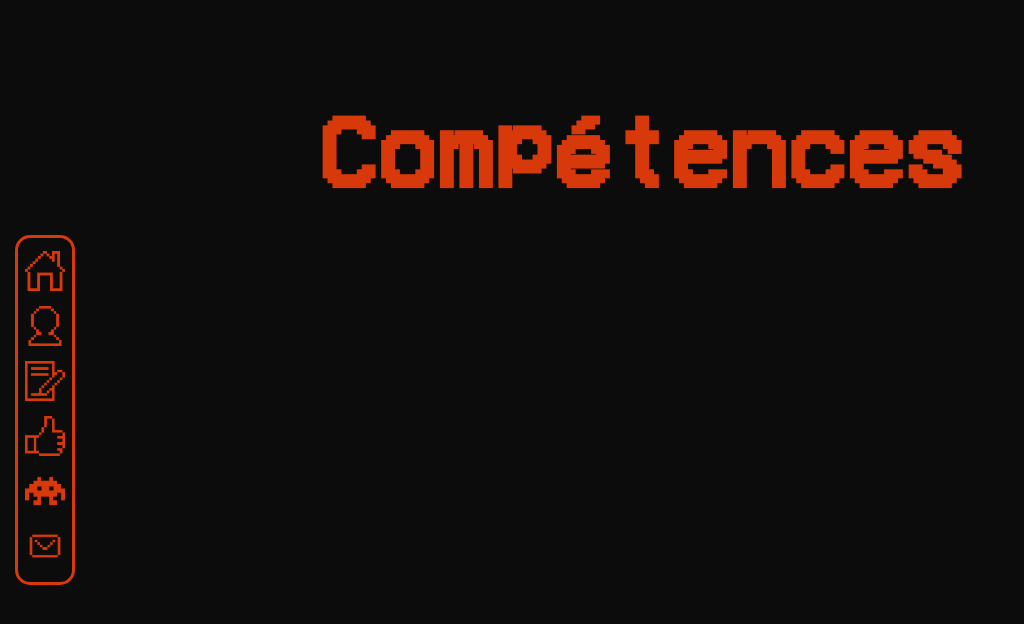
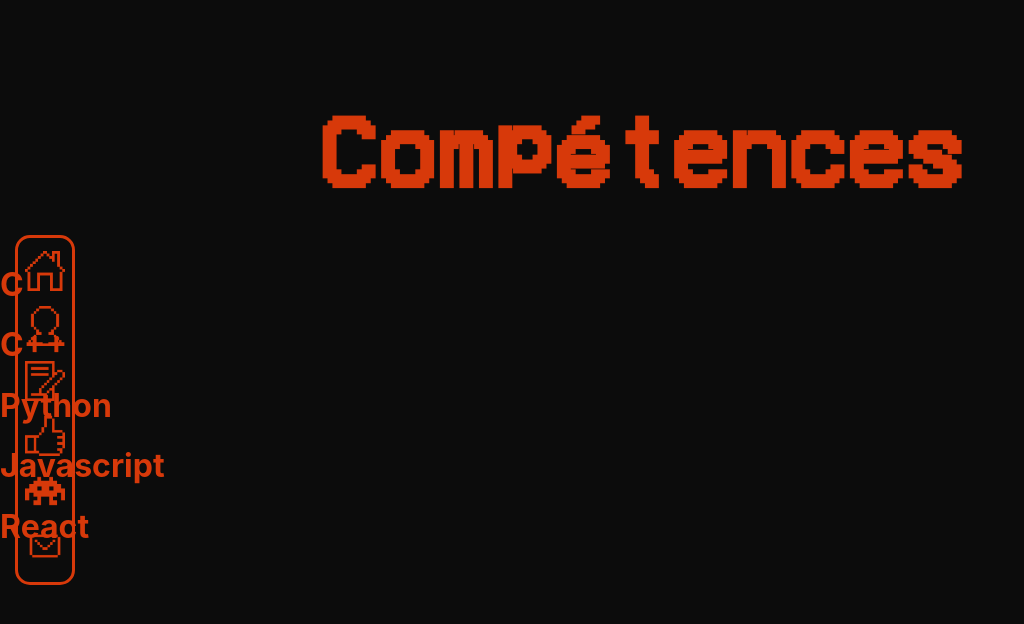
Before and after one commit to Solymnos/portfolio, a React (Create React App) app: page /competences in a window 1280 px wide. Shown: the top 624 px of the page, without its empty margins (0-1024 px from the left). Built offline with nearby package versions, Linux system fonts and the light colour scheme.

Commit message:
add start for competence view

```diff
--- a/package.json
+++ b/package.json
@@ -6,6 +6,7 @@
     "@testing-library/jest-dom": "^5.16.5",
     "@testing-library/react": "^13.4.0",
     "@testing-library/user-event": "^13.5.0",
+    "framer-motion": "^7.8.1",
     "react": "^18.2.0",
     "react-awesome-slider": "^4.1.0",
     "react-dom": "^18.2.0",
--- a/src/views/CompetencesView.js
+++ b/src/views/CompetencesView.js
@@ -1,14 +1,57 @@
-import React from 'react';
+import React, { useState } from 'react';
 import '../styles/CompetencesView.css';
 import Toolbar from '../components/Toolbar';
+import { motion, AnimatePresence } from 'framer-motion';
+
+const competences =
+[
+  {
+    id : 0,
+    name : 'C'
+  },
+  {
+    id : 1,
+    name : 'C++'
+  },
+  {
+    id : 2,
+    name : 'Python'
+  },
+  {
+    id : 3,
+    name : 'Javascript'
+  },
+  {
+    id : 4,
+    name : 'React'
+  },
+]
 
 function CompetencesView() {
+  const [selectedID, setSelectedID] = useState(null);
   return (
     <div className='CompetencesView'>
       <Toolbar />
       <div className='CompetencesViewTitle'>
         <h1>Compétences</h1>
       </div>
+      <div>
+      {
+        competences.map(competence => (
+          <motion.div layoutId={competence.id} onClick={() => setSelectedID(competence.id)}>
+            <motion.h1>{competence.name}</motion.h1>
+          </motion.div>
+        ))
+      }
+      <AnimatePresence>
+        {selectedID && (
+          <motion.div layoutId={selectedID}>
+            <motion.h1>{competences[selectedID].name}</motion.h1>
+            <motion.button onClick={() => setSelectedID(null)} />
+          </motion.div>
+        )}
+      </AnimatePresence>
+      </div>
     </div>
   )
 }
```
Also changed, not shown: 1 other file (tests, documents, lock files or other folders).
